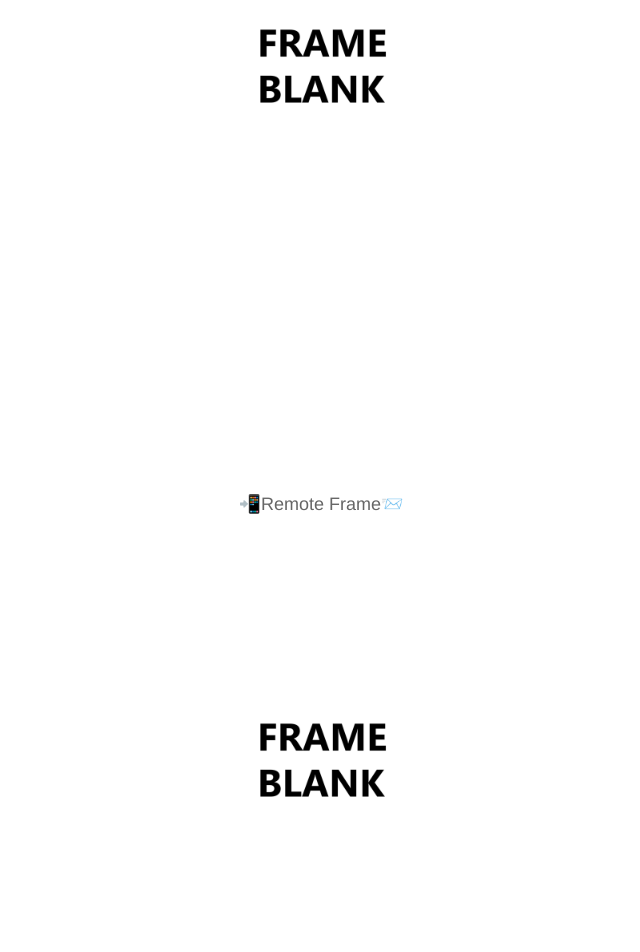
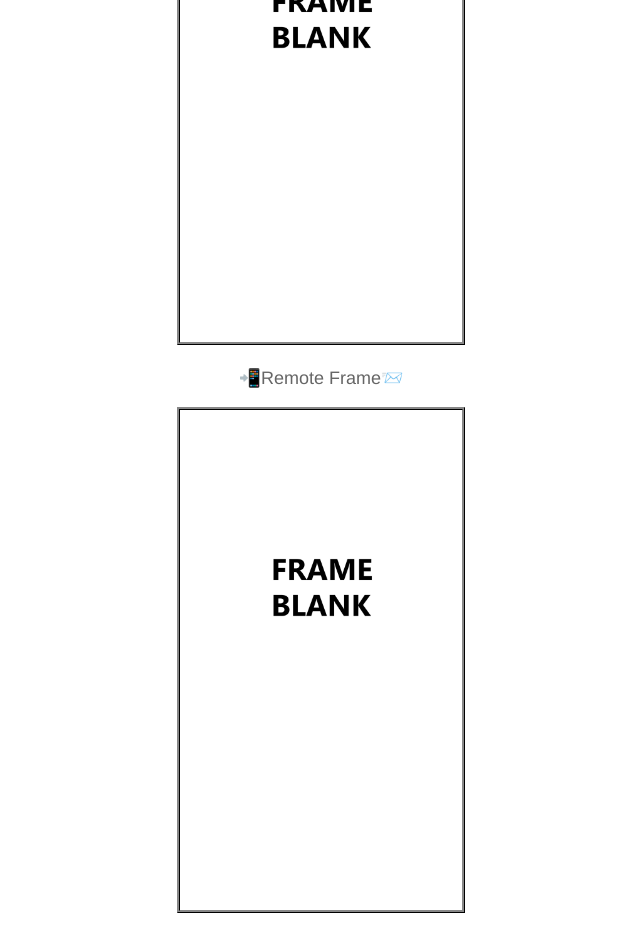
Before and after one commit to smandava0512/Long-Distance-Picture-Frames, a React (Create React App) app: page / in a window 1280 px wide. Shown: the part 376-1328 px from the top of the page, without its empty margins (319-959 px from the left). After the commit the page ends 1293 px from the top, so only its background shows below. Built offline with nearby package versions, Linux system fonts and the light colour scheme.

Commit message:
dlakflksda

```diff
--- a/src/App.css
+++ b/src/App.css
@@ -26,12 +26,12 @@ p{
   font-style: bold;
   color: #666;
   font-family: Helvetica, sans-serif;
-  margin-top: 10px;
 }
 
 img{
   border: #333;
-  border-width: 0cap;
+  border-width: 50pix;
   border-style: ridge;
   box-shadow: #666;
+  height: 500px;
 }
--- a/src/App.tsx
+++ b/src/App.tsx
@@ -45,7 +45,6 @@ function App() {
             <img
               src={blankFrame}
               alt="Home Frame"
-              style={{ width: 360 }}
             />
           </div>
 
@@ -77,7 +76,6 @@ function App() {
             <img
               src={blankFrame}
               alt="Home Frame"
-              style={{ width: 360 }}
             />
 
           </div>
```
